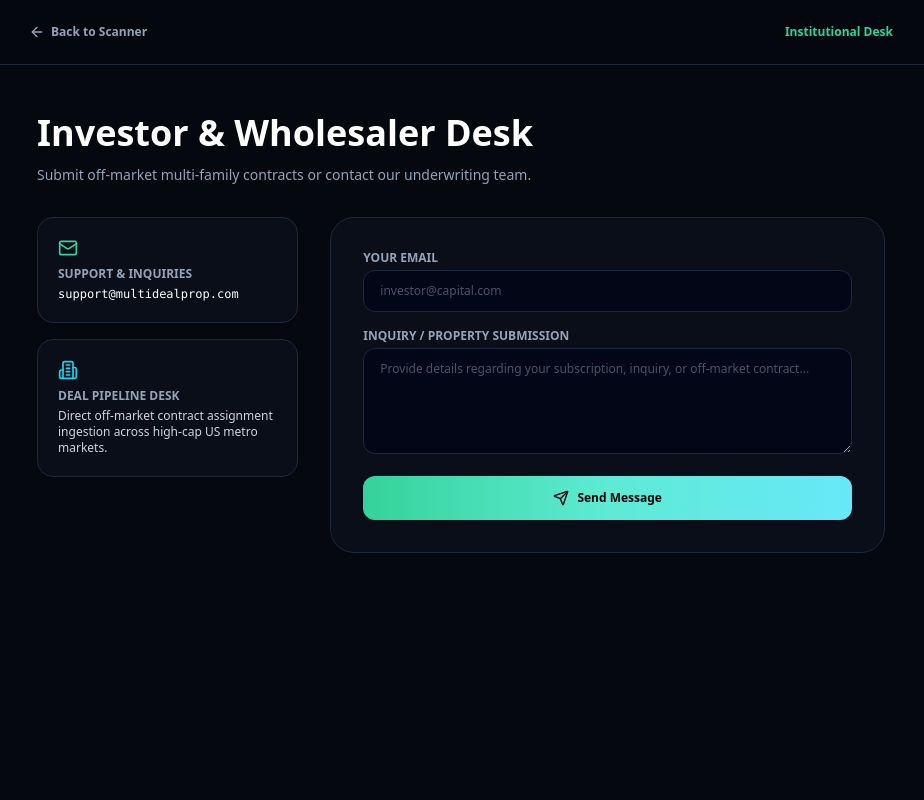
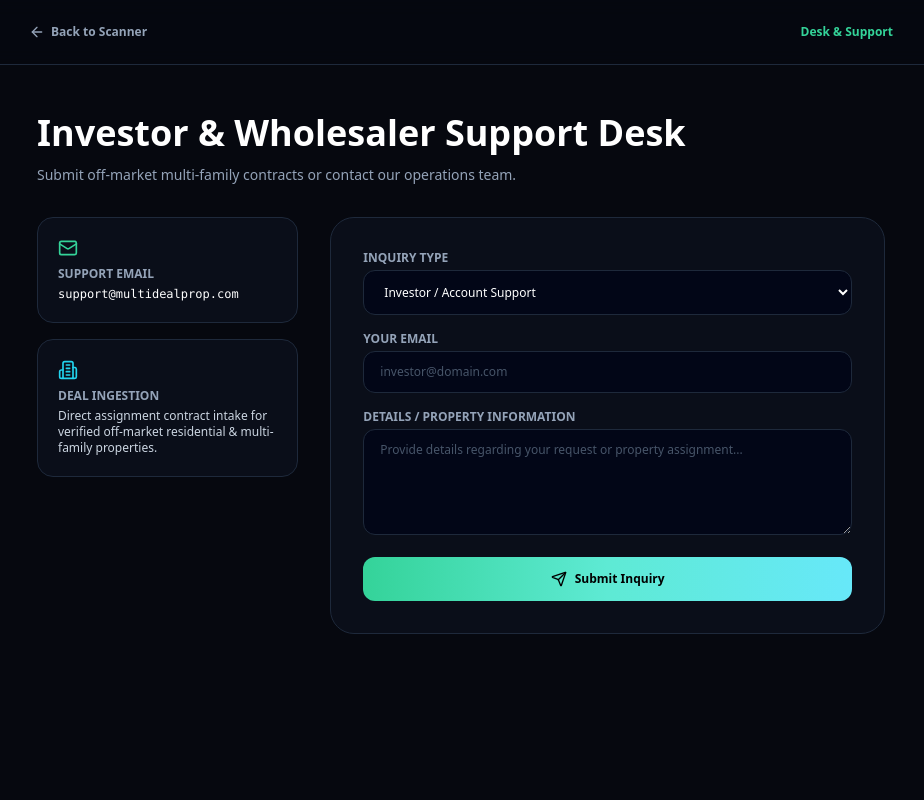
Before and after one commit to MultiDeal/multidealprop, a Next.js app: page /contact in a window 1280 px wide. Shown: the top 800 px of the page, without its empty margins (179-1103 px from the left). Built offline with nearby package versions, Linux system fonts and the light colour scheme.

Commit message:
Update contact page for inquiry submission

```diff
--- a/src/app/contact/page.tsx
+++ b/src/app/contact/page.tsx
@@ -1,12 +1,13 @@
 'use client';
 
 import Link from 'next/link';
-import { ArrowLeft, Mail, Building2, Send } from 'lucide-react';
+import { ArrowLeft, Mail, Building2, Send, CheckCircle2 } from 'lucide-react';
 import { useState } from 'react';
 
 export default function ContactPage() {
   const [submitted, setSubmitted] = useState(false);
   const [email, setEmail] = useState('');
+  const [inquiryType, setInquiryType] = useState('Investor Support');
   const [message, setMessage] = useState('');
 
   const handleSubmit = (e: React.FormEvent) => {
@@ -21,39 +22,58 @@ export default function ContactPage() {
           <Link href="/" className="text-xs font-bold text-slate-400 hover:text-white flex items-center gap-1.5">
             <ArrowLeft className="w-4 h-4" /> Back to Scanner
           </Link>
-          <span className="text-xs font-bold text-emerald-400">Institutional Desk</span>
+          <span className="text-xs font-bold text-emerald-400">Desk &amp; Support</span>
         </div>
       </header>
 
       <main className="max-w-4xl mx-auto px-4 sm:px-6 pt-12">
-        <h1 className="text-3xl sm:text-4xl font-black text-white mb-3">Investor &amp; Wholesaler Desk</h1>
+        <h1 className="text-3xl sm:text-4xl font-black text-white mb-3">Investor &amp; Wholesaler Support Desk</h1>
         <p className="text-xs sm:text-sm text-slate-400 mb-8">
-          Submit off-market multi-family contracts or contact our underwriting team.
+          Submit off-market multi-family contracts or contact our operations team.
         </p>
 
         <div className="grid grid-cols-1 md:grid-cols-3 gap-8">
           <div className="space-y-4">
             <div className="bg-slate-900/40 border border-slate-800 p-5 rounded-2xl">
               <Mail className="w-5 h-5 text-emerald-400 mb-2" />
-              <div className="text-xs font-bold text-slate-400 uppercase">Support &amp; Inquiries</div>
+              <div className="text-xs font-bold text-slate-400 uppercase">Support Email</div>
               <div className="text-xs font-mono text-white mt-1">support@multidealprop.com</div>
             </div>
 
             <div className="bg-slate-900/40 border border-slate-800 p-5 rounded-2xl">
               <Building2 className="w-5 h-5 text-cyan-400 mb-2" />
-              <div className="text-xs font-bold text-slate-400 uppercase">Deal Pipeline Desk</div>
-              <div className="text-xs text-slate-300 mt-1">Direct off-market contract assignment ingestion across high-cap US metro markets.</div>
+              <div className="text-xs font-bold text-slate-400 uppercase">Deal Ingestion</div>
+              <div className="text-xs text-slate-300 mt-1">
+                Direct assignment contract intake for verified off-market residential &amp; multi-family properties.
+              </div>
             </div>
           </div>
 
           <div className="md:col-span-2 bg-slate-900/40 border border-slate-800 p-6 sm:p-8 rounded-3xl">
             {submitted ? (
-              <div className="text-center py-10 space-y-3">
-                <div className="text-emerald-400 font-bold text-lg">Message Dispatched!</div>
-                <p className="text-xs text-slate-400">Our desk will review your inquiry and follow up shortly.</p>
+              <div className="text-center py-12 space-y-3">
+                <CheckCircle2 className="w-10 h-10 text-emerald-400 mx-auto" />
+                <div className="text-emerald-400 font-bold text-lg">Inquiry Received</div>
+                <p className="text-xs text-slate-400 max-w-sm mx-auto">
+                  Your message has been routed to our operations team. We will respond within 1 business day.
+                </p>
               </div>
             ) : (
               <form onSubmit={handleSubmit} className="space-y-4">
+                <div>
+                  <label className="block text-xs font-bold text-slate-400 uppercase mb-1">Inquiry Type</label>
+                  <select
+                    value={inquiryType}
+                    onChange={(e) => setInquiryType(e.target.value)}
+                    className="w-full bg-slate-950 border border-slate-800 rounded-xl px-4 py-3 text-xs text-white focus:outline-none focus:border-emerald-400"
+                  >
+                    <option value="Investor Support">Investor / Account Support</option>
+                    <option value="Wholesale Submission">Wholesaler Deal Submission</option>
+                    <option value="Billing">Billing &amp; Stripe Inquiries</option>
+                    <option value="Legal">Legal &amp; Compliance</option>
+                  </select>
+                </div>
+
                 <div>
                   <label className="block text-xs font-bold text-slate-400 uppercase mb-1">Your Email</label>
                   <input
@@ -61,19 +81,19 @@ export default function ContactPage() {
                     required
                     value={email}
                     onChange={(e) => setEmail(e.target.value)}
-                    placeholder="investor@capital.com"
+                    placeholder="investor@domain.com"
                     className="w-full bg-slate-950 border border-slate-800 rounded-xl px-4 py-3 text-xs text-white placeholder-slate-600 focus:outline-none focus:border-emerald-400"
                   />
                 </div>
 
                 <div>
-                  <label className="block text-xs font-bold text-slate-400 uppercase mb-1">Inquiry / Property Submission</label>
+                  <label className="block text-xs font-bold text-slate-400 uppercase mb-1">Details / Property Information</label>
                   <textarea
                     rows={5}
                     required
                     value={message}
                     onChange={(e) => setMessage(e.target.value)}
-                    placeholder="Provide details regarding your subscription, inquiry, or off-market contract..."
+                    placeholder="Provide details regarding your request or property assignment..."
                     className="w-full bg-slate-950 border border-slate-800 rounded-xl px-4 py-3 text-xs text-white placeholder-slate-600 focus:outline-none focus:border-emerald-400"
                   ></textarea>
                 </div>
@@ -82,7 +102,7 @@ export default function ContactPage() {
                   type="submit"
                   className="w-full bg-gradient-to-r from-emerald-400 via-teal-300 to-cyan-300 text-black font-extrabold text-xs py-3.5 rounded-xl flex items-center justify-center gap-2 hover:opacity-95 transition-all cursor-pointer"
                 >
-                  <Send className="w-4 h-4" /> Send Message
+                  <Send className="w-4 h-4" /> Submit Inquiry
                 </button>
               </form>
             )}
```
